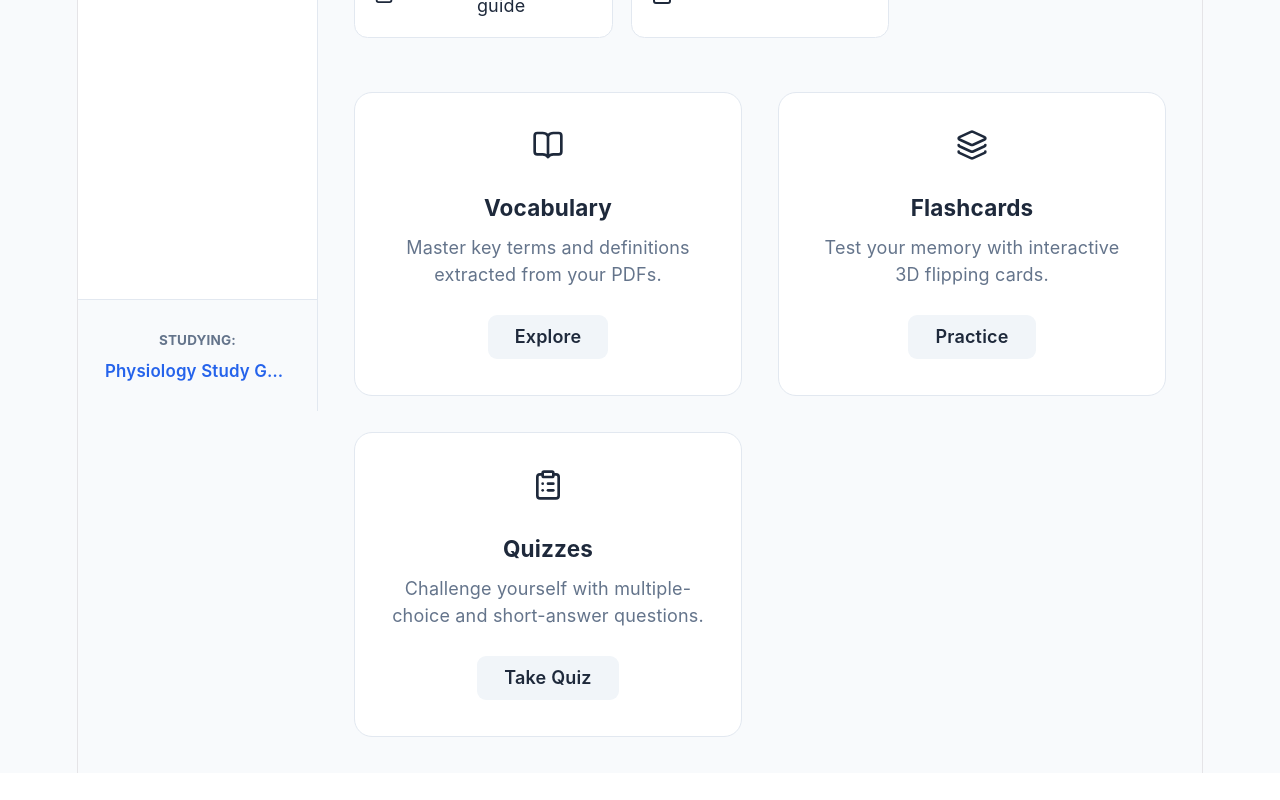
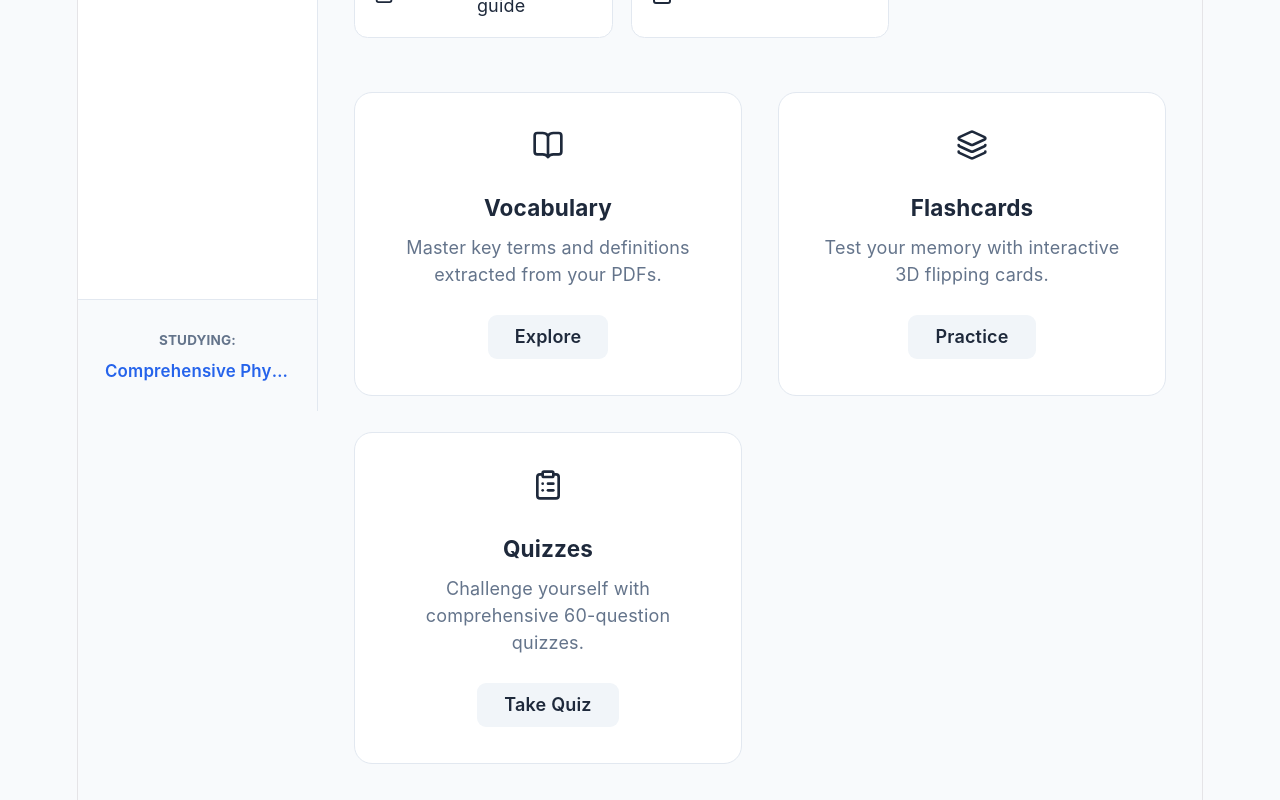
Before and after one commit to haligoat/bio9tino, a React (Vite) app: page / in a window 1280 px wide. Shown: the part 389-1189 px from the top of the page. Before the commit the page ends 1162 px from the top, so only its background shows below. Built offline with nearby package versions, Linux system fonts and the light colour scheme.

Commit message:
Implement StudyBuddy: PDF-to-Study app with 60-question quizzes, flashcards, and vocab

```diff
--- a/src/App.tsx
+++ b/src/App.tsx
@@ -89,7 +89,7 @@ function App() {
         <div className="feature-card">
           <ClipboardList size={32} />
           <h3>Quizzes</h3>
-          <p>Challenge yourself with multiple-choice and short-answer questions.</p>
+          <p>Challenge yourself with comprehensive 60-question quizzes.</p>
           <Link to="/quizzes" className="btn-secondary">Take Quiz</Link>
         </div>
       </section>
--- a/src/data/physiology-study-guide.json
+++ b/src/data/physiology-study-guide.json
@@ -1,61 +1,95 @@
 {
-  "title": "Physiology Study Guide",
+  "title": "Comprehensive Physiology Guide",
   "vocab": [
-    { "term": "Homeostasis", "definition": "The body's effort to maintain a relatively constant internal environment. It is a range that varies; being outside can cause disease or death." },
-    { "term": "Negative Feedback", "definition": "The body reacts to oppose or eliminate a stimulus to bring the body back to the set point (e.g., blood glucose, temperature)." },
-    { "term": "Positive Feedback", "definition": "A response that enhances the body's response, moving the body further away from homeostasis (e.g., labor contractions, blood clotting)." },
-    { "term": "Anterior", "definition": "Towards the head of the pig." },
-    { "term": "Posterior", "definition": "Towards the tail of the pig." },
-    { "term": "Dorsal", "definition": "Toward the back of the pig." },
-    { "term": "Ventral", "definition": "Toward the belly of the pig." },
+    { "term": "Homeostasis", "definition": "The body's effort to maintain a relatively constant internal environment." },
+    { "term": "Stimulus", "definition": "An environmental change or variable that signals the body in some way." },
+    { "term": "Response", "definition": "The body's reaction to a stimulus." },
+    { "term": "Negative Feedback", "definition": "Response that opposes the stimulus to return to set point (e.g. blood glucose)." },
+    { "term": "Positive Feedback", "definition": "Response that enhances the stimulus, moving away from homeostasis (e.g. labor)." },
+    { "term": "Anterior", "definition": "Towards the head." },
+    { "term": "Posterior", "definition": "Towards the tail." },
+    { "term": "Dorsal", "definition": "Toward the back." },
+    { "term": "Ventral", "definition": "Toward the belly." },
     { "term": "Medial", "definition": "Toward the midline." },
     { "term": "Lateral", "definition": "Away from the midline." },
-    { "term": "Small Intestines", "definition": "Primary site of nutrient digestion and absorption; walls are covered with villi to increase surface area." },
-    { "term": "Large Intestines (Colon)", "definition": "Site of water and nutrient absorption; removes waste from the body via the rectum and anus." },
-    { "term": "Liver", "definition": "Produces bile to aid fat digestion, filters blood, and stores glucose as glycogen." },
-    { "term": "Pancreas", "definition": "Produces digestive enzymes and buffer (bicarbonate) to neutralize stomach acid; also produces insulin and glucagon." },
-    { "term": "Kidneys", "definition": "Filter water, ions, and nitrogenous wastes from the blood to form urine." },
-    { "term": "Arteries", "definition": "Large blood vessels with thick walls that carry oxygenated blood from the heart to the body." },
-    { "term": "Capillaries", "definition": "Tiny blood vessels where materials (oxygen, nutrients, waste) are exchanged between blood and cells." },
-    { "term": "Veins", "definition": "Large blood vessels with thinner walls that carry deoxygenated blood back to the heart." },
-    { "term": "Diaphragm", "definition": "Thin skeletal muscle that separates the thoracic and abdominal cavities; contracts to inhale and relaxes to exhale." }
+    { "term": "Nares", "definition": "Nasal openings." },
+    { "term": "Epiglottis", "definition": "Flap that prevents food from entering the trachea." },
+    { "term": "Esophagus", "definition": "Passageway connecting mouth to stomach." },
+    { "term": "Chyme", "definition": "Chemically digested food in the stomach." },
+    { "term": "Villi", "definition": "Small projections in small intestine that increase surface area for absorption." },
+    { "term": "Mesentery", "definition": "Tissue that holds the intestines in place." },
+    { "term": "Glycogen", "definition": "Stored form of glucose in the liver." },
+    { "term": "Bicarbonate", "definition": "Buffer produced by pancreas to neutralize stomach acid." },
+    { "term": "Renal Artery", "definition": "Blood vessel carrying blood from aorta to kidney." }
   ],
   "flashcards": [
-    { "question": "What is the primary function of the epiglottis?", "answer": "A flap at the back of the throat that folds to allow food to pass into the esophagus instead of the trachea." },
-    { "question": "What does the gallbladder do?", "answer": "Stores and delivers bile produced by the liver to the small intestine." },
-    { "question": "Which vessels drain urine from the kidney to the bladder?", "answer": "Ureters." },
-    { "question": "Where does fertilization usually occur in the female reproductive system?", "answer": "The Fallopian Tube (oviduct)." },
-    { "question": "What is the only artery that carries deoxygenated blood?", "answer": "The Pulmonary Artery (carries blood to the lungs)." },
-    { "question": "What is the function of the alveoli in the lungs?", "answer": "Thin walls allow inhaled oxygen to move into red blood cells and carbon dioxide to move out." }
+    { "question": "Where does mechanical breakdown of food begin?", "answer": "The mouth (via teeth and tongue)." },
+    { "question": "What organ stores and delivers bile?", "answer": "Gallbladder." },
+    { "question": "What is the primary site of nutrient absorption?", "answer": "Small Intestine." },
+    { "question": "Which system filters nitrogenous wastes?", "answer": "Excretory System (Kidneys)." },
+    { "question": "What is the main function of the Large Intestine?", "answer": "Absorption of water and some nutrients; waste removal." },
+    { "question": "What separates the thoracic and abdominal cavities?", "answer": "Diaphragm." }
   ],
   "quizzes": [
-    {
-      "type": "multiple-choice",
-      "question": "Which of these is an example of Positive Feedback?",
-      "options": ["Thermoregulation", "Blood glucose regulation", "Labor contractions", "pH level maintenance"],
-      "answer": "Labor contractions"
-    },
-    {
-      "type": "multiple-choice",
-      "question": "Which organ produces insulin and glucagon?",
-      "options": ["Liver", "Gallbladder", "Pancreas", "Stomach"],
-      "answer": "Pancreas"
-    },
-    {
-      "type": "short-answer",
-      "question": "Which heart chamber pumps oxygenated blood to the body via the aorta?",
-      "answer": "Left ventricle"
-    },
-    {
-      "type": "short-answer",
-      "question": "What are the tiny air sacs in the lungs where gas exchange occurs?",
-      "answer": "alveoli"
-    },
-    {
-      "type": "multiple-choice",
-      "question": "Which directional term means 'toward the back'?",
-      "options": ["Ventral", "Dorsal", "Anterior", "Posterior"],
-      "answer": "Dorsal"
-    }
+    { "type": "multiple-choice", "question": "What happens if homeostasis is not maintained?", "options": ["Tissue damage", "Disease", "Death", "All of the above"], "answer": "All of the above" },
+    { "type": "short-answer", "question": "Towards the tail is called...", "answer": "posterior" },
+    { "type": "multiple-choice", "question": "Which feedback loop brings the body back to a set point?", "options": ["Positive", "Negative", "Neutral", "Static"], "answer": "Negative" },
+    { "type": "short-answer", "question": "Towards the belly is called...", "answer": "ventral" },
+    { "type": "multiple-choice", "question": "Where is the Urogenital Papilla located on a female pig?", "options": ["Ventral to the anus", "Posterior to the umbilical cord", "Near the nares", "On the dorsal side"], "answer": "Ventral to the anus" },
+    { "type": "short-answer", "question": "The nasal openings are called...", "answer": "nares" },
+    { "type": "multiple-choice", "question": "Which enzyme starts carbohydrate digestion in the mouth?", "options": ["Pepsin", "Salivary amylase", "Insulin", "Bile"], "answer": "Salivary amylase" },
+    { "type": "short-answer", "question": "The roof of the mouth is called the...", "answer": "palate" },
+    { "type": "multiple-choice", "question": "Which sphincter prevents backflow from stomach to esophagus?", "options": ["Pyloric", "Esophageal", "Anal", "Renal"], "answer": "Esophageal" },
+    { "type": "short-answer", "question": "Food mixed with acid in the stomach is called...", "answer": "chyme" },
+    { "type": "multiple-choice", "question": "Where are villi located?", "options": ["Stomach", "Large Intestine", "Small Intestine", "Esophagus"], "answer": "Small Intestine" },
+    { "type": "short-answer", "question": "The colon is another name for the...", "answer": "large intestine" },
+    { "type": "multiple-choice", "question": "What tissue holds the intestines in place?", "options": ["Pleura", "Mesentery", "Pericardium", "Diaphragm"], "answer": "Mesentery" },
+    { "type": "short-answer", "question": "Which organ produces bile?", "answer": "liver" },
+    { "type": "multiple-choice", "question": "The pancreas produces which hormones for blood glucose?", "options": ["Estrogen/Testosterone", "Adrenaline/Cortisol", "Insulin/Glucagon", "Thyroxine/Melatonin"], "answer": "Insulin/Glucagon" },
+    { "type": "short-answer", "question": "Urine exits the kidney through which tubes?", "answer": "ureters" },
+    { "type": "multiple-choice", "question": "Where is the male urogenital opening located?", "options": ["Ventral to the anus", "Posterior to the umbilical cord", "On the tail", "Inside the mouth"], "answer": "Posterior to the umbilical cord" },
+    { "type": "short-answer", "question": "The bladder stores...", "answer": "urine" },
+    { "type": "multiple-choice", "question": "Which vessels have the thickest walls?", "options": ["Veins", "Arteries", "Capillaries", "Venules"], "answer": "Arteries" },
+    { "type": "short-answer", "question": "Tiny blood vessels for material exchange are...", "answer": "capillaries" },
+    { "type": "multiple-choice", "question": "Which artery is the only one to carry deoxygenated blood?", "options": ["Aorta", "Coronary", "Pulmonary", "Renal"], "answer": "Pulmonary" },
+    { "type": "short-answer", "question": "The largest artery in the body is the...", "answer": "aorta" },
+    { "type": "multiple-choice", "question": "Which chamber receives deoxygenated blood from the body?", "options": ["Left Atrium", "Right Atrium", "Left Ventricle", "Right Ventricle"], "answer": "Right Atrium" },
+    { "type": "short-answer", "question": "What is the site of gas exchange in the lungs?", "answer": "capillaries" },
+    { "type": "multiple-choice", "question": "What is the path of blood through the heart after the Left Atrium?", "options": ["Aorta", "Right Ventricle", "Left Ventricle", "Lungs"], "answer": "Left Ventricle" },
+    { "type": "short-answer", "question": "The windpipe is technically called the...", "answer": "trachea" },
+    { "type": "multiple-choice", "question": "Which muscle contracts to inhale air?", "options": ["Heart", "Intercostals", "Diaphragm", "Abdominals"], "answer": "Diaphragm" },
+    { "type": "short-answer", "question": "The site of meiosis in females is the...", "answer": "ovary" },
+    { "type": "multiple-choice", "question": "Where does a fertilized egg implant and grow?", "options": ["Ovary", "Fallopian Tube", "Uterus", "Cervix"], "answer": "Uterus" },
+    { "type": "short-answer", "question": "The site of meiosis in males is the...", "answer": "testes" },
+    { "type": "multiple-choice", "question": "Which tube carries both urine and semen in males?", "options": ["Vas Deferens", "Ureter", "Urethra", "Fallopian Tube"], "answer": "Urethra" },
+    { "type": "short-answer", "question": "Towards the head is called...", "answer": "anterior" },
+    { "type": "multiple-choice", "question": "What is thermoregulation an example of?", "options": ["Positive Feedback", "Negative Feedback", "Digestion", "Excretion"], "answer": "Negative Feedback" },
+    { "type": "short-answer", "question": "Towards the midline is called...", "answer": "medial" },
+    { "type": "multiple-choice", "question": "What is the lower portion of the uterus called?", "options": ["Vagina", "Cervix", "Ovary", "Urethra"], "answer": "Cervix" },
+    { "type": "short-answer", "question": "Away from the midline is called...", "answer": "lateral" },
+    { "type": "multiple-choice", "question": "Blood clotting is an example of what?", "options": ["Negative Feedback", "Positive Feedback", "Neutral Feedback", "No Feedback"], "answer": "Positive Feedback" },
+    { "type": "short-answer", "question": "Toward the back is called...", "answer": "dorsal" },
+    { "type": "multiple-choice", "question": "Which organ filters ions from the blood?", "options": ["Stomach", "Kidney", "Pancreas", "Gallbladder"], "answer": "Kidney" },
+    { "type": "short-answer", "question": "The tube connecting the kidney to the bladder is the...", "answer": "ureter" },
+    { "type": "multiple-choice", "question": "Which heart chamber pumps blood to the lungs?", "options": ["Left Atrium", "Right Atrium", "Left Ventricle", "Right Ventricle"], "answer": "Right Ventricle" },
+    { "type": "short-answer", "question": "The valve-filled organ that pumps blood is the...", "answer": "heart" },
+    { "type": "multiple-choice", "question": "Which vessel carries blood from the body to the Right Atrium?", "options": ["Aorta", "Vena Cava", "Pulmonary Vein", "Coronary Artery"], "answer": "Vena Cava" },
+    { "type": "short-answer", "question": "The stored form of sugar in the liver is...", "answer": "glycogen" },
+    { "type": "multiple-choice", "question": "What is the flap that covers the trachea during swallowing?", "options": ["Glottis", "Epiglottis", "Palate", "Tongue"], "answer": "Epiglottis" },
+    { "type": "short-answer", "question": "Small blood vessels connecting arteries to capillaries are...", "answer": "arterioles" },
+    { "type": "multiple-choice", "question": "Where does sperm mature?", "options": ["Testes", "Epididymis", "Vas Deferens", "Urethra"], "answer": "Epididymis" },
+    { "type": "short-answer", "question": "The muscular tube extending from vaginal opening to cervix is the...", "answer": "vagina" },
+    { "type": "multiple-choice", "question": "Which system produces sex cells and hormones?", "options": ["Excretory", "Circulatory", "Reproductive", "Respiratory"], "answer": "Reproductive" },
+    { "type": "short-answer", "question": "The primary site of nutrient absorption is the...", "answer": "small intestine" },
+    { "type": "multiple-choice", "question": "What is the function of the renal vein?", "options": ["Carry blood to kidney", "Carry blood away from kidney", "Carry urine to bladder", "Carry bile to intestine"], "answer": "Carry blood away from kidney" },
+    { "type": "short-answer", "question": "The air sacs in the lungs are called...", "answer": "alveoli" },
+    { "type": "multiple-choice", "question": "Which system removes carbon dioxide from the body?", "options": ["Circulatory", "Excretory", "Respiratory", "Digestive"], "answer": "Respiratory" },
+    { "type": "short-answer", "question": "The tube connecting epididymis to urethra is the...", "answer": "vas deferens" },
+    { "type": "multiple-choice", "question": "How many chambers does the pig/human heart have?", "options": ["2", "3", "4", "5"], "answer": "4" },
+    { "type": "short-answer", "question": "The external nasal openings are the...", "answer": "nares" },
+    { "type": "multiple-choice", "question": "Which organ neutralizes stomach acid with bicarbonate?", "options": ["Liver", "Pancreas", "Spleen", "Gallbladder"], "answer": "Pancreas" },
+    { "type": "short-answer", "question": "The tissue holding intestines together is the...", "answer": "mesentery" },
+    { "type": "multiple-choice", "question": "Which vessel carries oxygenated blood back from the lungs?", "options": ["Pulmonary Artery", "Pulmonary Vein", "Aorta", "Vena Cava"], "answer": "Pulmonary Vein" },
+    { "type": "short-answer", "question": "What is the body's effort to maintain internal balance?", "answer": "homeostasis" }
   ]
 }
```
